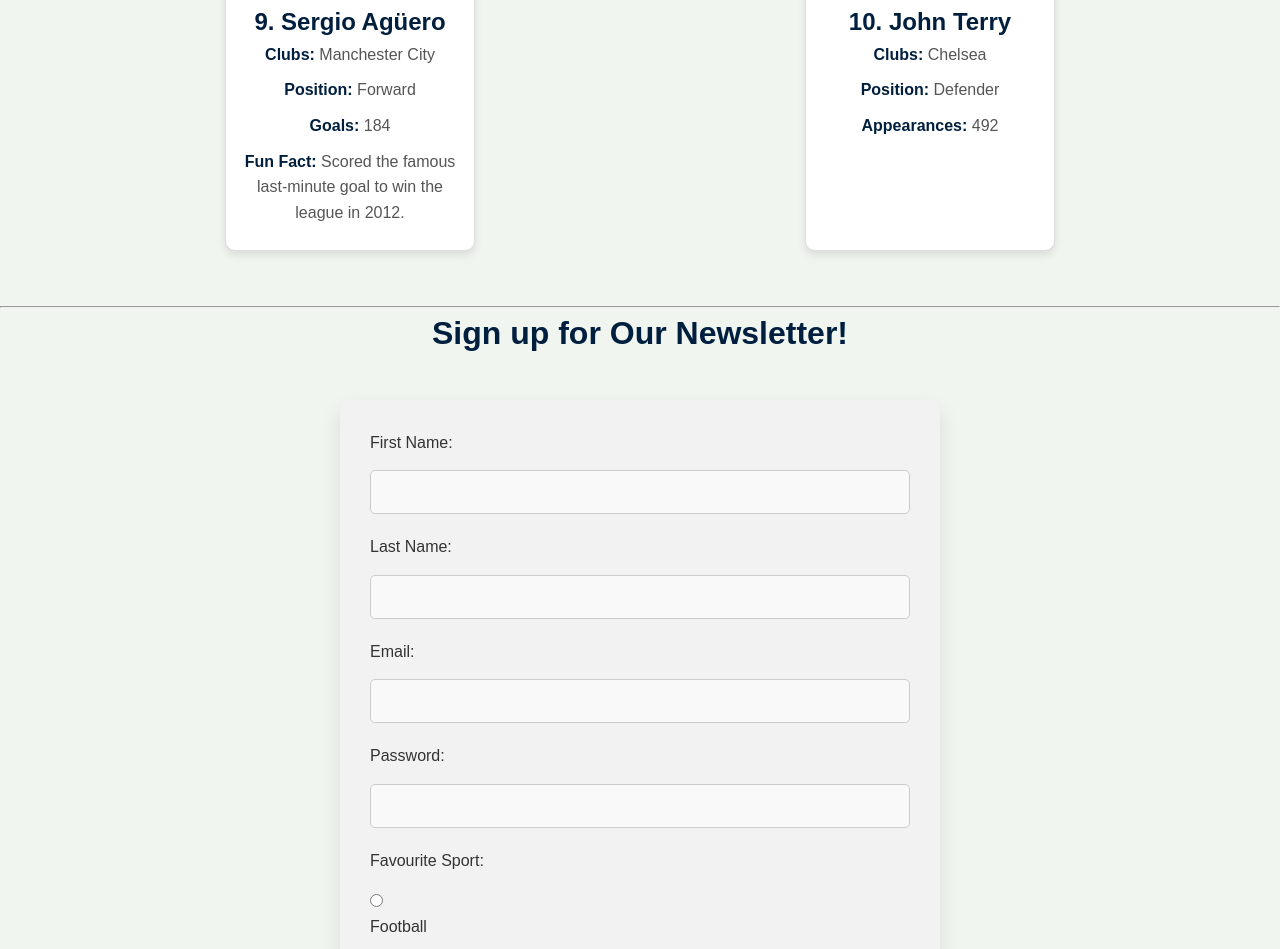
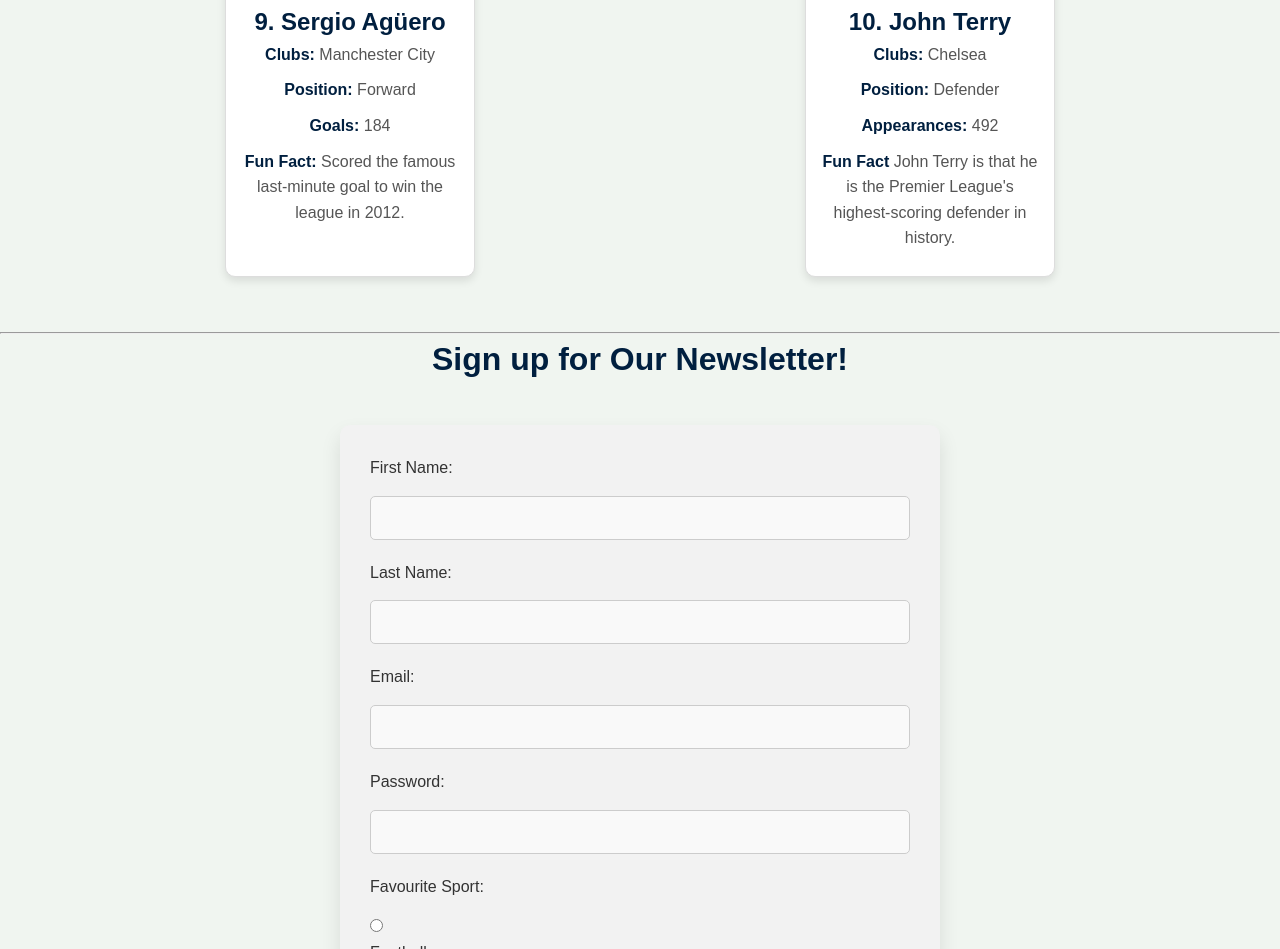
Before and after one commit to MZsteezy/MZsteezy.github.io, a plain HTML site: page index.html in a window 1280 px wide. Shown: the part 1782-2731 px from the top of the page. Drawn offline with Linux system fonts and the light colour scheme; a script that the page names is missing.

Commit message:
Update index.html

```diff
--- a/index.html
+++ b/index.html
@@ -146,6 +146,7 @@
                 <p><strong>Clubs:</strong> Chelsea</p>
                 <p><strong>Position:</strong> Defender</p>
                 <p><strong>Appearances:</strong> 492</p>
+                <p><strong> Fun Fact</strong> John Terry is that he is the Premier League's highest-scoring defender in history.</p>
             </div>
         </section>
     </main>
```
